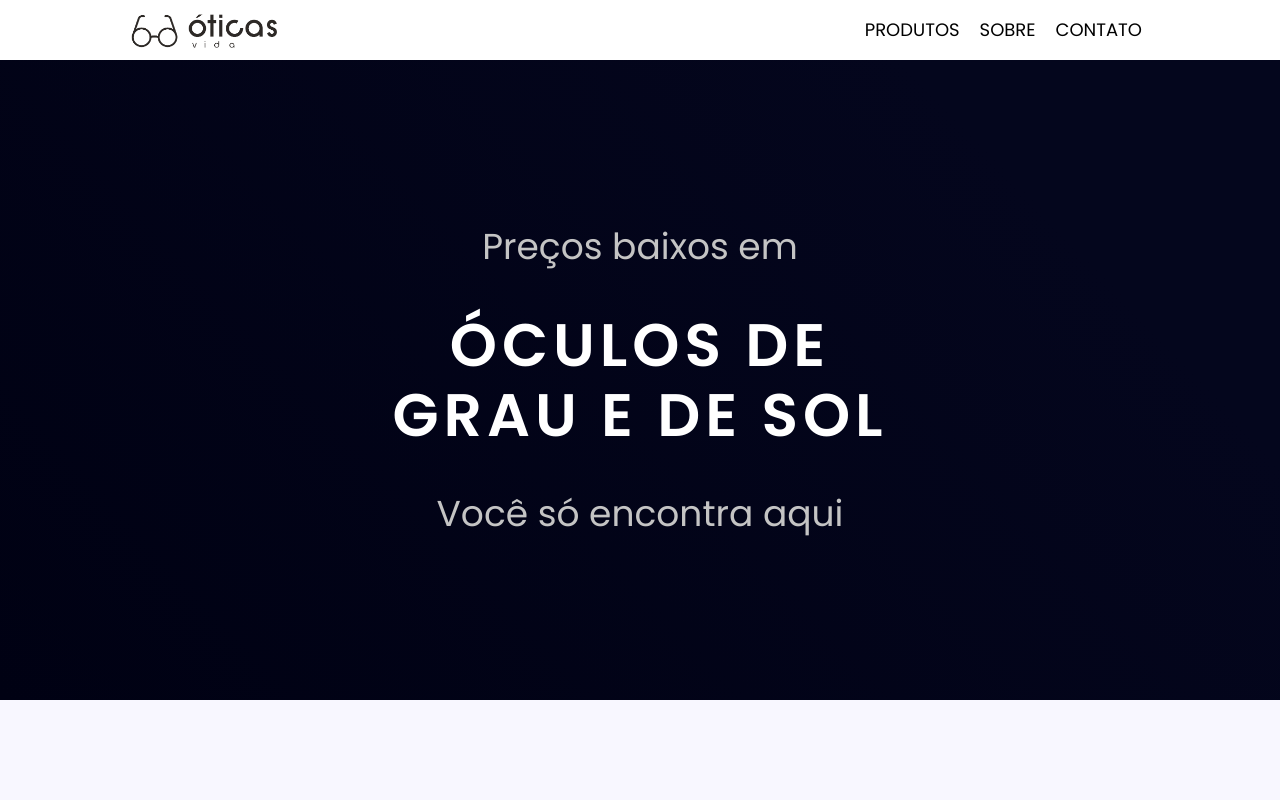
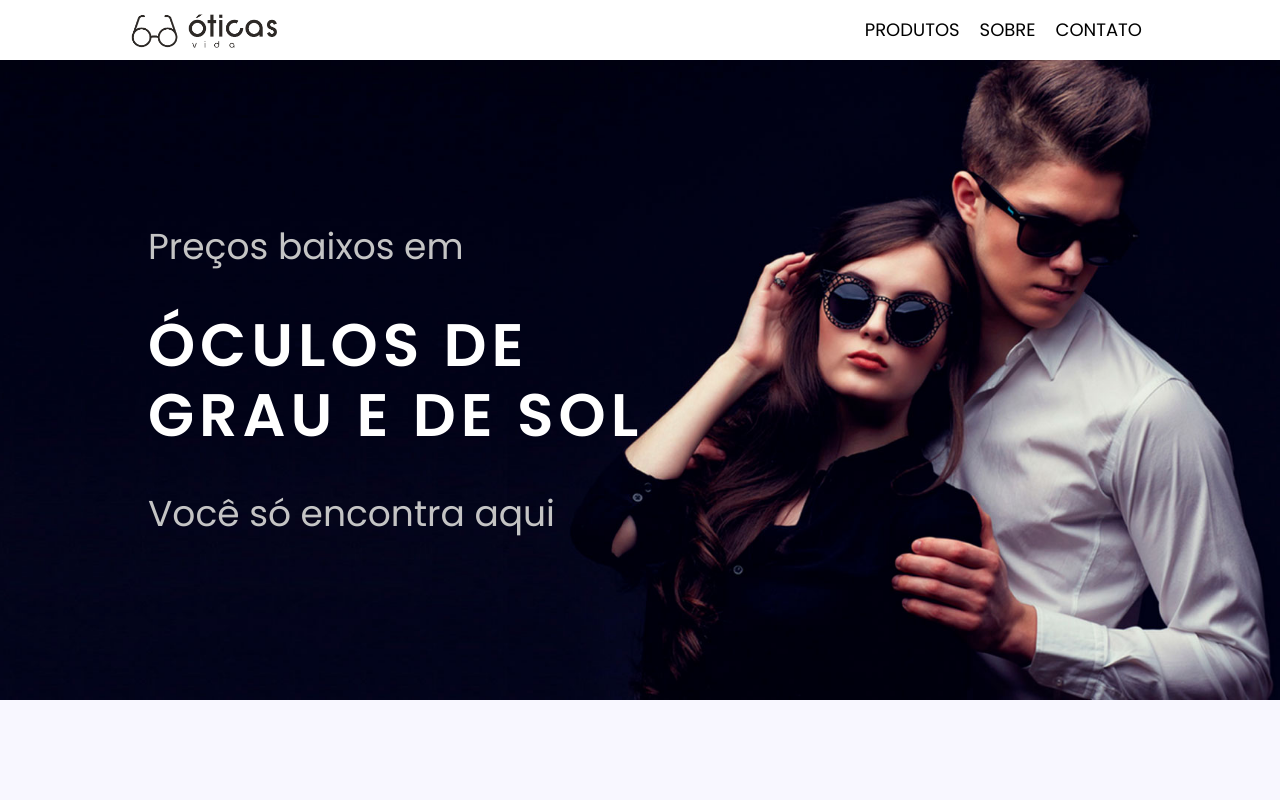
Before and after one commit to vanilo-ferreira/react-oticas-vida, a React (Create React App) app: page / in a window 1280 px wide. Shown: the top 800 px of the page. Built offline with nearby package versions, Linux system fonts and the light colour scheme; a web font is replaced by a local one.

Commit message:
fix: Ajustar posição do título e paragrafo da capa, além de ajustar a imagem

```diff
--- a/src/componentes/SecaoCapa/style.css
+++ b/src/componentes/SecaoCapa/style.css
@@ -1,9 +1,8 @@
 .secao-capa {
-    background-image: url('/public/assets/capa.png');
+    background-image: url('/public/assets/capa.png'), linear-gradient(47deg, #000113 0%, #04061D 80%, #04061D 100%);
     background-repeat: no-repeat;
     background-size: cover;
     background-position: center center;
-    background: linear-gradient(47deg, #000113 0%, #04061D 80%, #04061D 100%);
     height: 80vh;
 }
 
@@ -19,11 +18,13 @@
 .texto-capa {
     max-width: 500px;
     font-family: 'Anybody', cursive;
+    text-align: left;
 }
 
 .paragrafo-capa {
     font-size: 36px;
-    color: rgb(196, 196, 196)
+    color: rgb(196, 196, 196);
+    text-align: left;
 }
 
 .titulo-capa {
```
